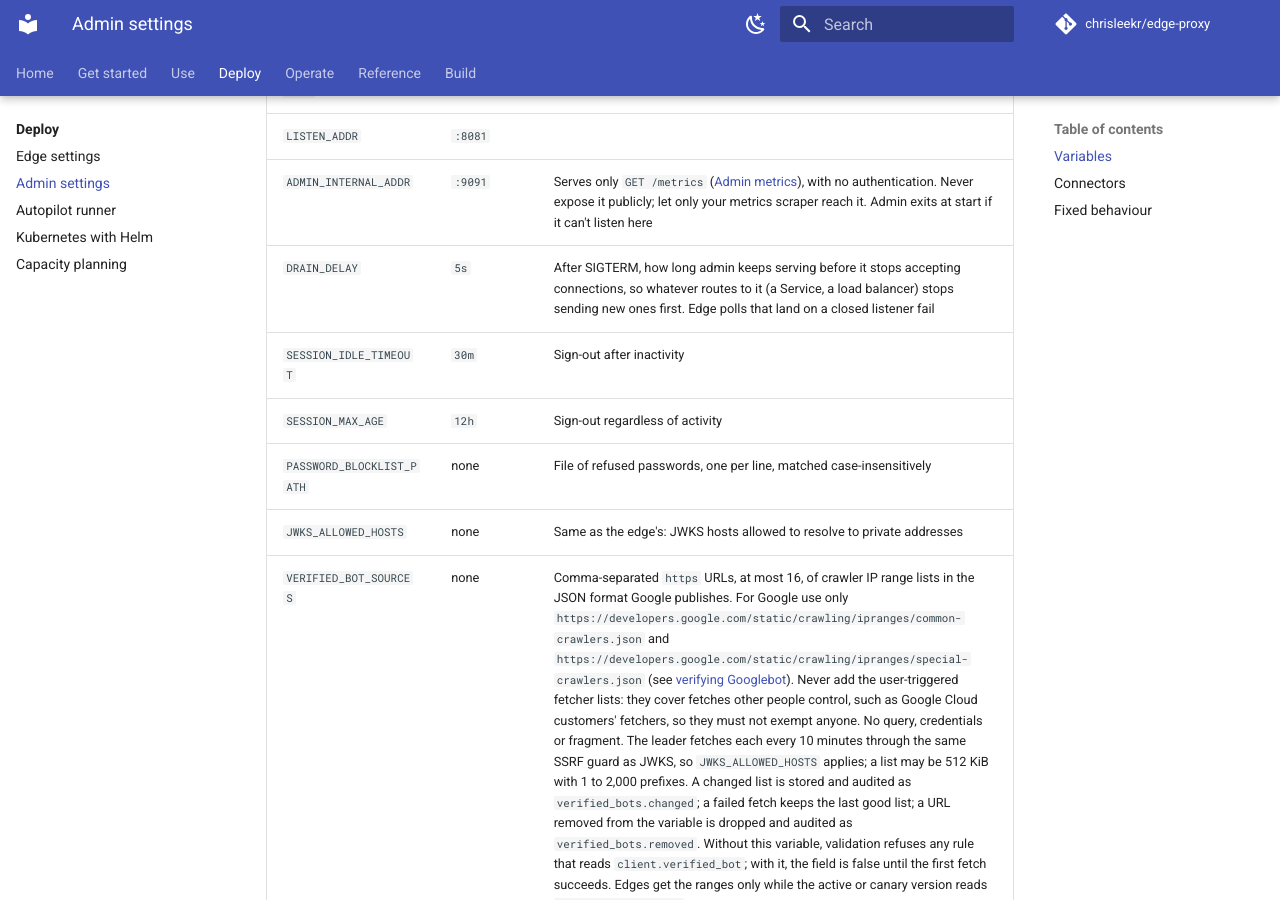
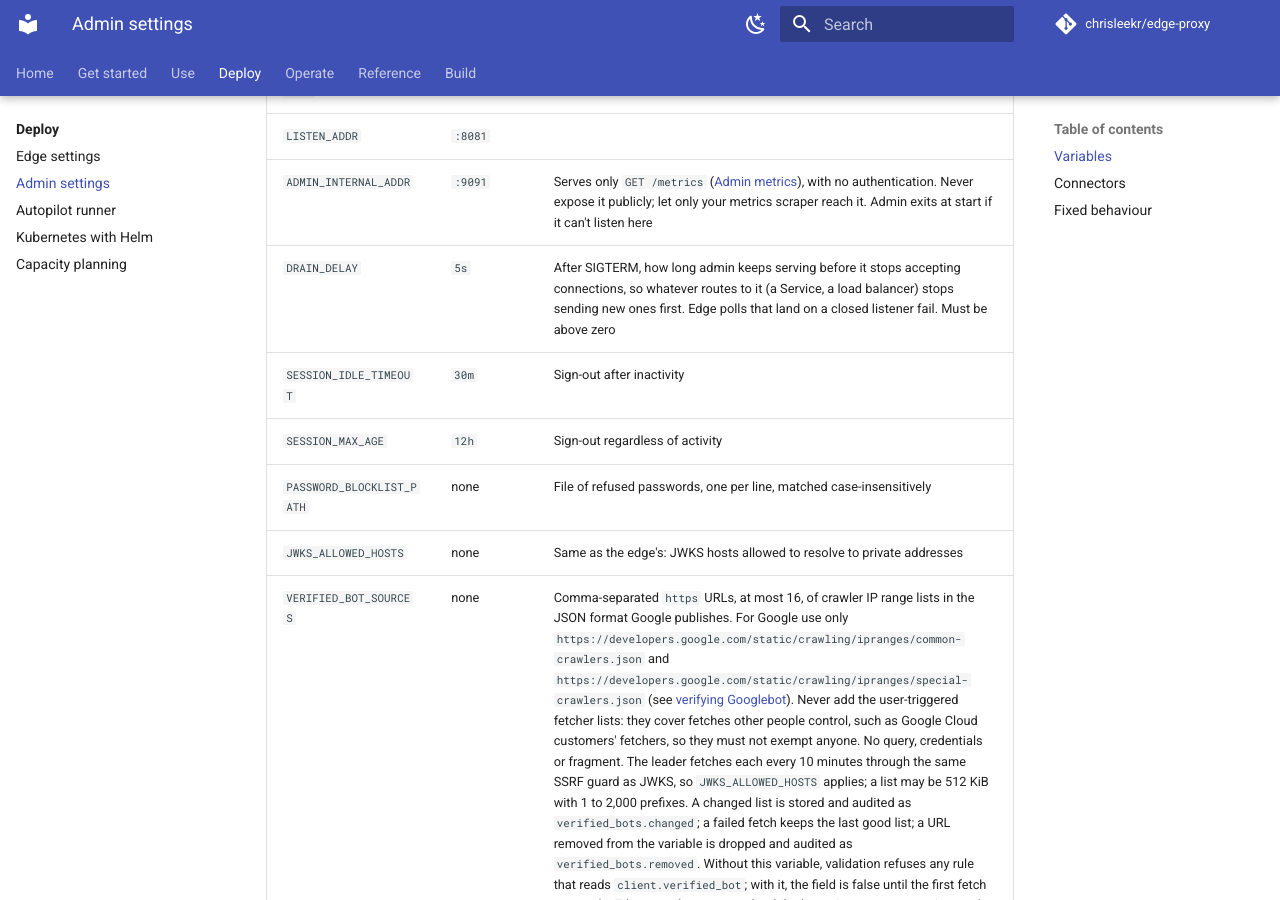
Before and after one commit to chrisleekr/edge-proxy, an MkDocs documentation site: the page built from docs/deploy/admin.md, in a window 1280 px wide and 900 px high, scrolled down 734 px. Built offline with MkDocs 1.6.1 and Material for MkDocs 9.7.7, drawn with Linux system fonts in a browser that asks for light colours; comment, search, counter and statistics services are not loaded.

Commit message:
docs(admin): state that DRAIN_DELAY must be above zero

```diff
--- a/docs/deploy/admin.md
+++ b/docs/deploy/admin.md
@@ -18,7 +18,7 @@ Environment variables only. The image's commands:
 | `AUDIT_HMAC_PREVIOUS_KEYS` | none | `id=base64,...` of retired keys, so older rows still verify |
 | `LISTEN_ADDR` | `:8081` | |
 | `ADMIN_INTERNAL_ADDR` | `:9091` | Serves only `GET /metrics` ([Admin metrics](../operate/monitoring.md#admin-metrics)), with no authentication. Never expose it publicly; let only your metrics scraper reach it. Admin exits at start if it can't listen here |
-| `DRAIN_DELAY` | `5s` | After SIGTERM, how long admin keeps serving before it stops accepting connections, so whatever routes to it (a Service, a load balancer) stops sending new ones first. Edge polls that land on a closed listener fail |
+| `DRAIN_DELAY` | `5s` | After SIGTERM, how long admin keeps serving before it stops accepting connections, so whatever routes to it (a Service, a load balancer) stops sending new ones first. Edge polls that land on a closed listener fail. Must be above zero |
 | `SESSION_IDLE_TIMEOUT` | `30m` | Sign-out after inactivity |
 | `SESSION_MAX_AGE` | `12h` | Sign-out regardless of activity |
 | `PASSWORD_BLOCKLIST_PATH` | none | File of refused passwords, one per line, matched case-insensitively |
```
